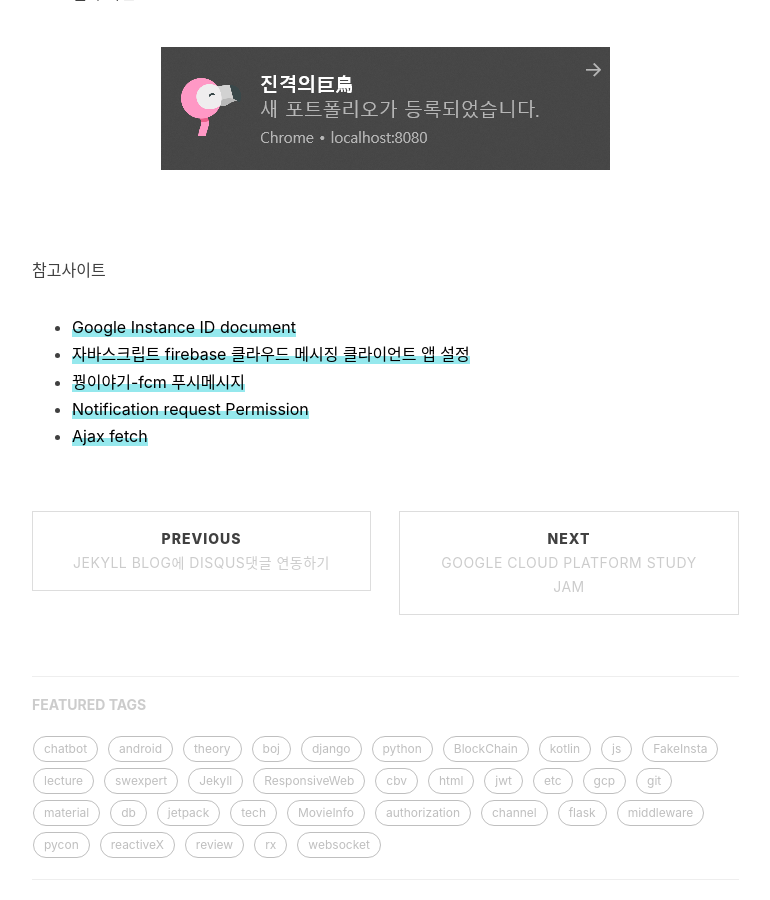
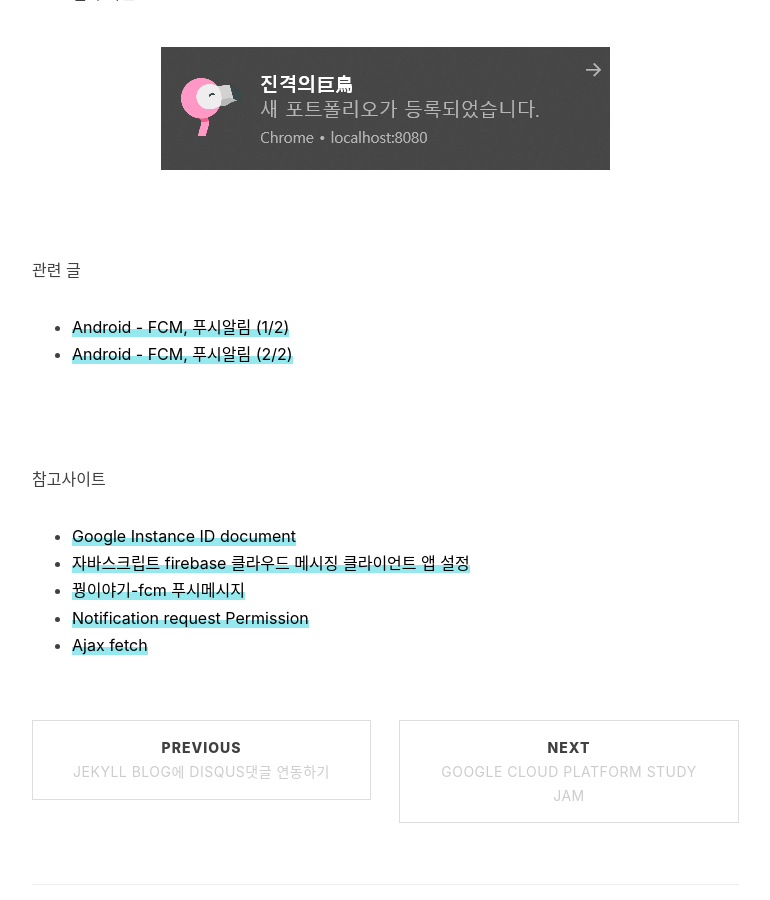
Before and after one commit to dongsik93/dongsik93.github.io, a Jekyll site: the page built from _posts/2019-07-31-til-etc-fcm.md, in a window 1280 px wide and 900 px high, scrolled down 6335 px. Shown: the whole window, without its empty margins (233-1003 px from the left). Built offline with Jekyll 4.4.1, drawn with Linux system fonts in a browser that asks for light colours; nearby versions of some CDN libraries; comment, search, counter and statistics services are not loaded.

Commit message:
add javascript fcm link to android fcm

```diff
--- a/_posts/2019-07-31-til-etc-fcm.md
+++ b/_posts/2019-07-31-til-etc-fcm.md
@@ -211,6 +211,13 @@ messaging.onMessage(function(payload){
 
 <br>
 
+관련 글
+
+- [Android - FCM, 푸시알림 (1/2)](https://dongsik93.github.io/til/2021/01/28/til-fcm-push/){: class="underlineFill"}
+- [Android - FCM, 푸시알림 (2/2)](https://dongsik93.github.io/til/2021/02/20/til-android-fcm-2/){: class="underlineFill"}
+
+<br>
+
 참고사이트
 
 - [Google Instance ID document](https://developers.google.com/instance-id/reference/server?hl=ko#create_relationship_maps_for_app_instances){: class="underlineFill"}
```
